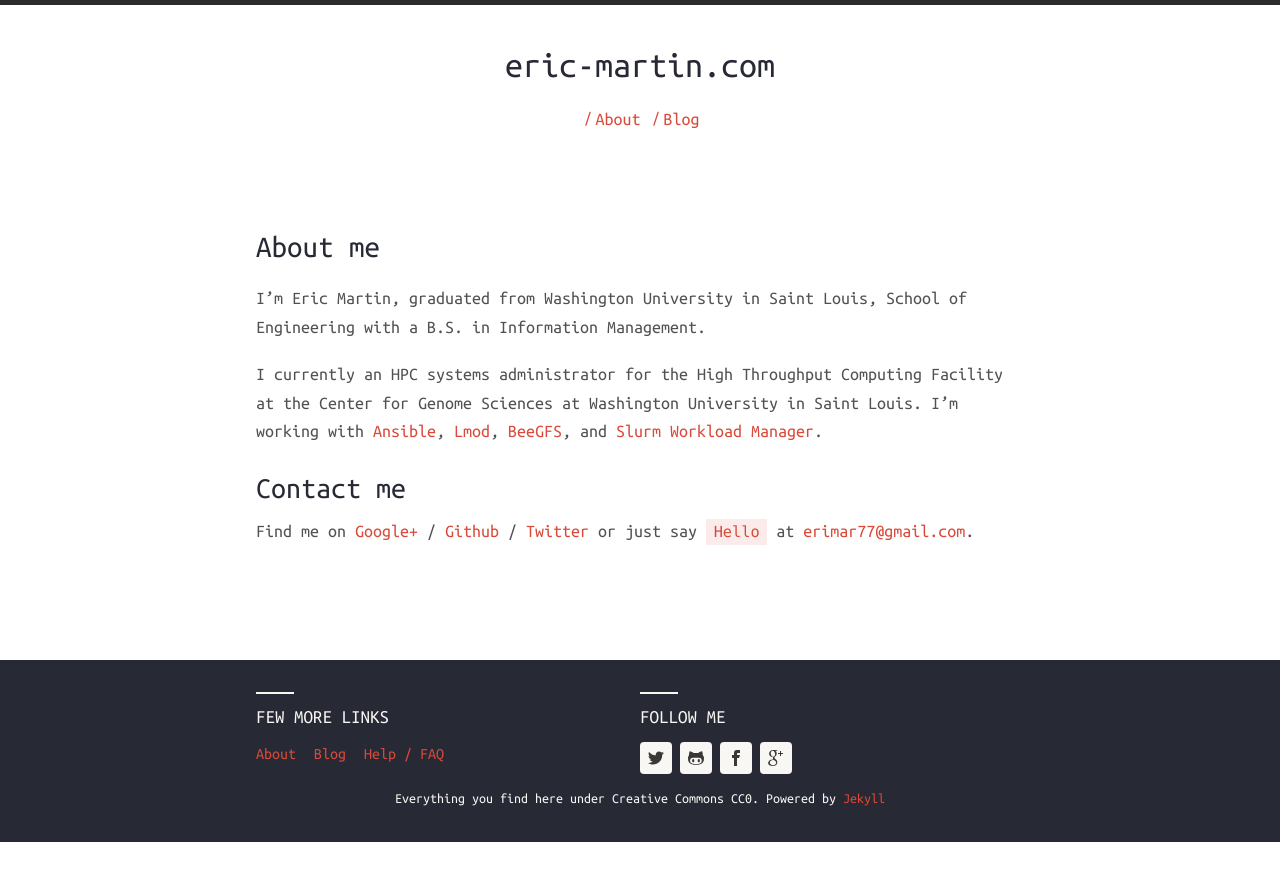
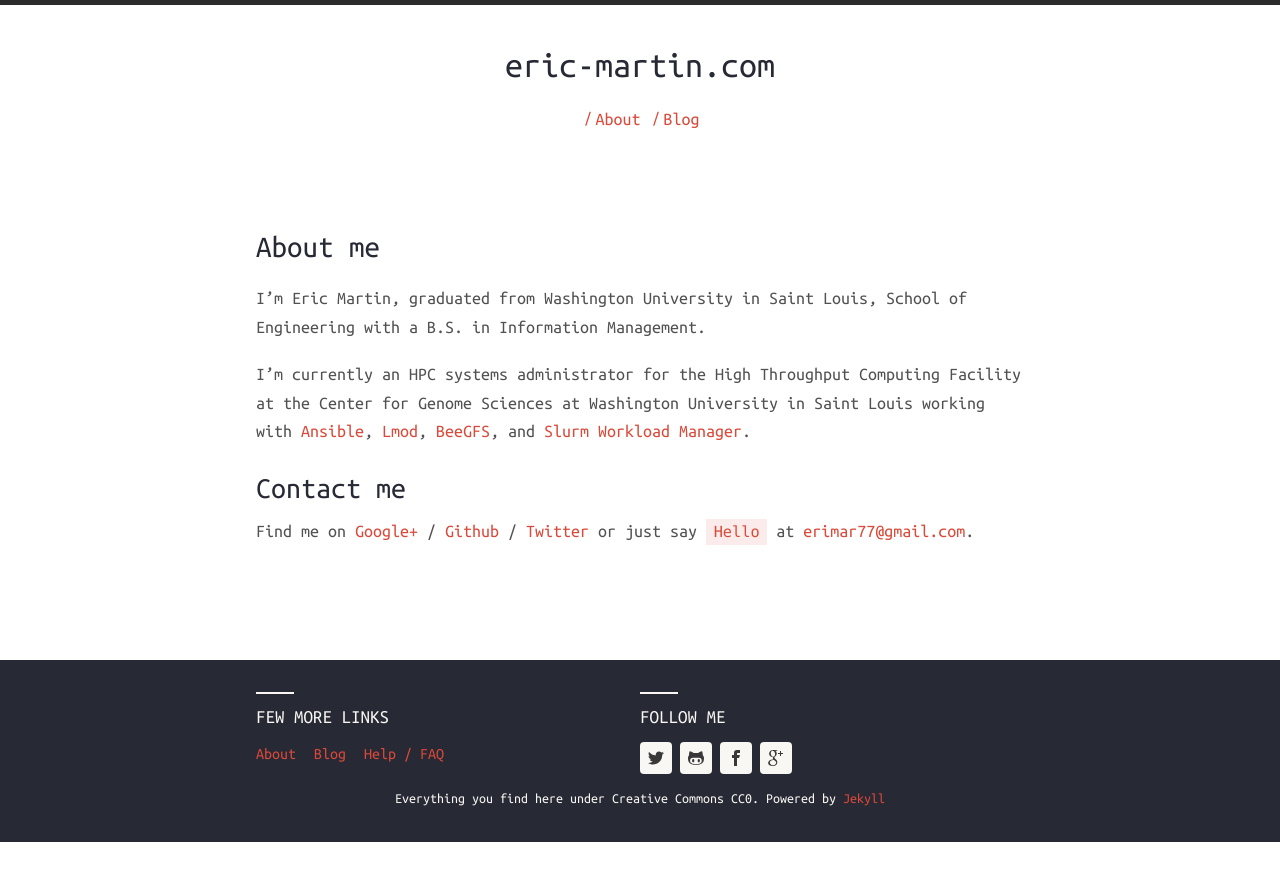
Before and after one commit to erimar77/erimar77.github.io, a Jekyll site: the page built from about.md, in a window 1280 px wide. Shown: the top 881 px of the page. Built offline with Jekyll 4.4.1, drawn with Linux system fonts in a browser that asks for light colours; nearby versions of some CDN libraries.

```diff
--- a/about.md
+++ b/about.md
@@ -6,7 +6,7 @@ permalink: /about/
 
 I'm Eric Martin, graduated from Washington University in Saint Louis, School of Engineering with a B.S. in Information Management.
 
-I currently an HPC systems administrator for the High Throughput Computing Facility at the Center for Genome Sciences at Washington University in Saint Louis.  I'm working with [Ansible](ansible), [Lmod](lmod), [BeeGFS](beegfs), and [Slurm Workload Manager](slurm).
+I'm currently an HPC systems administrator for the High Throughput Computing Facility at the Center for Genome Sciences at Washington University in Saint Louis working with [Ansible](ansible), [Lmod](lmod), [BeeGFS](beegfs), and [Slurm Workload Manager](slurm).
 
 ### Contact me
 
```
